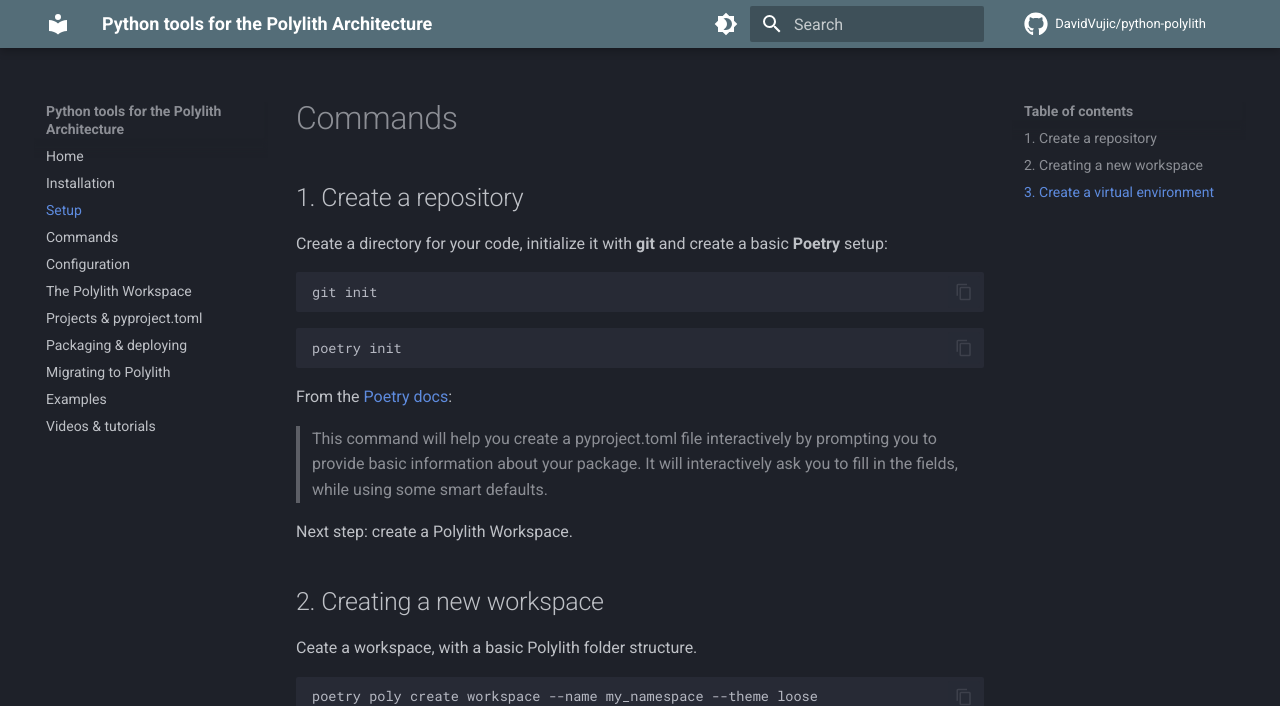
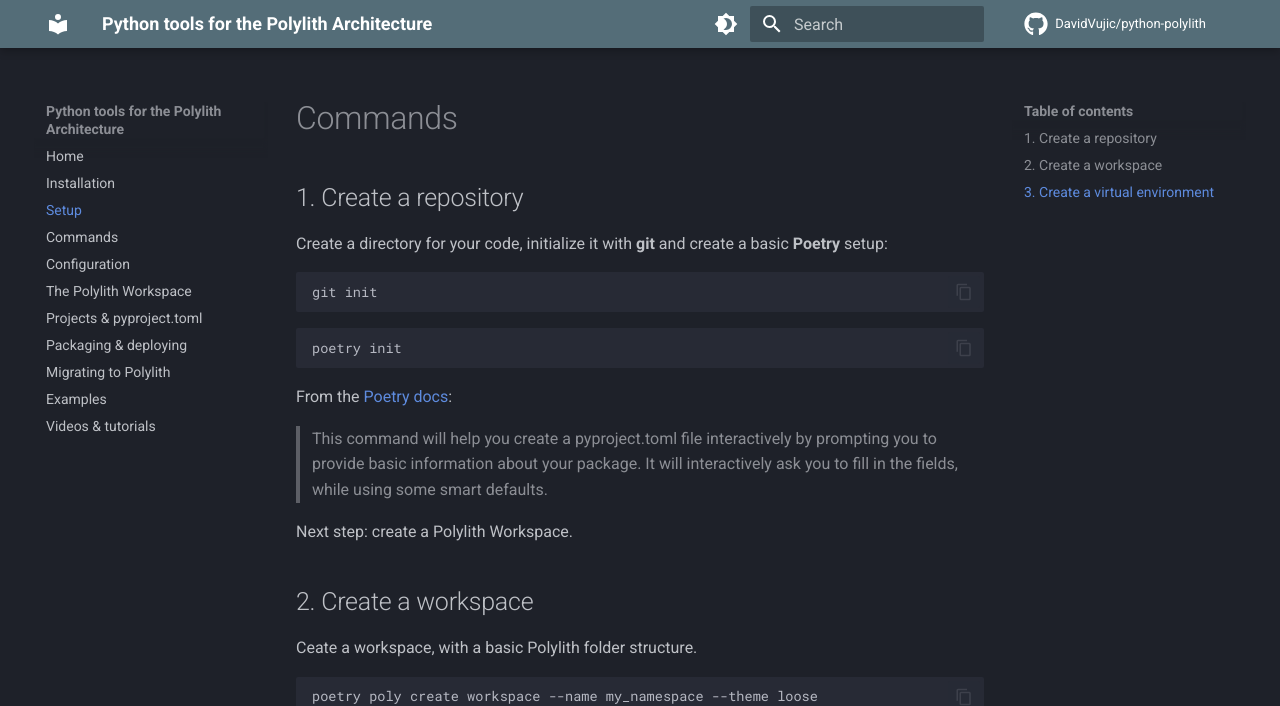
Before and after one commit to DavidVujic/python-polylith-docs, an MkDocs documentation site: the page built from docs/setup.md, in a window 1280 px wide and 1287 px high. Shown: the top 706 px of the window. Built offline with MkDocs 1.6.1 and Material for MkDocs 9.7.7, drawn with Linux system fonts in a browser that asks for light colours; comment, search, counter and statistics services are not loaded.

````diff
--- a/docs/setup.md
+++ b/docs/setup.md
@@ -17,7 +17,7 @@
 
 Next step: create a Polylith Workspace.
 
-## 2. Creating a new workspace
+## 2. Create a workspace
 Ceate a workspace, with a basic Polylith folder structure.
 
 ``` shell
````
